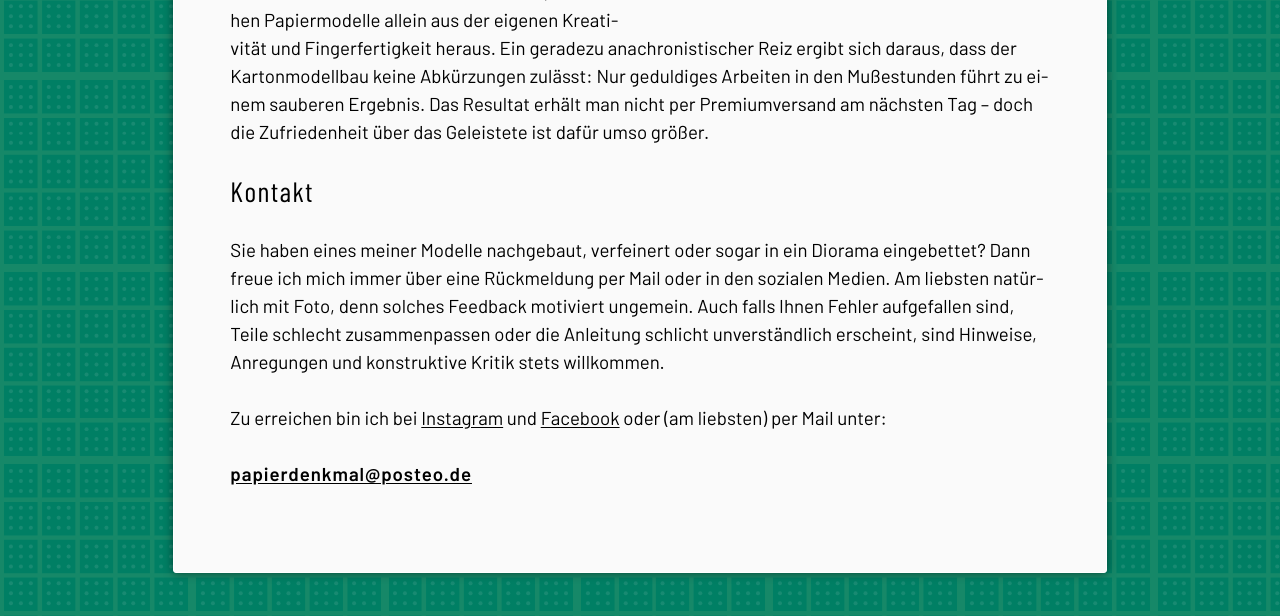
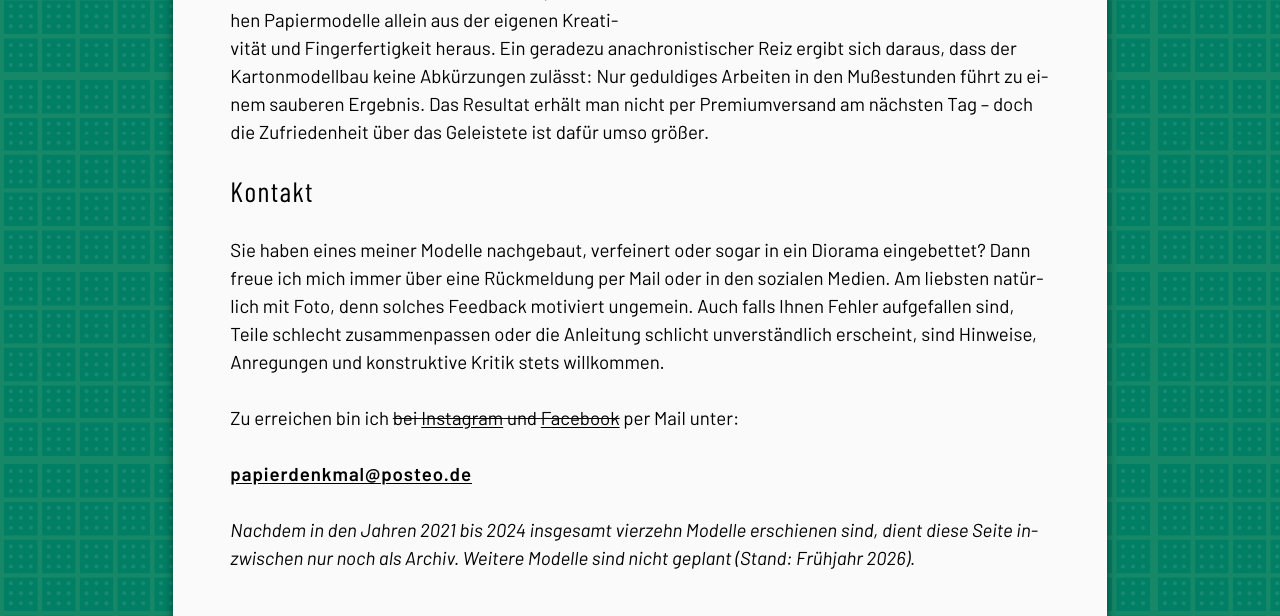
Before and after one commit to jnsnhs/paper-models-website, a plain HTML site: page ueber/index.html in a window 1280 px wide. Shown: the part 2616-3232 px from the top of the page. Drawn offline with Linux system fonts and the light colour scheme.

Commit message:
Small content change.

```diff
--- a/ueber/index.html
+++ b/ueber/index.html
@@ -56,7 +56,8 @@
 			<p>Rund 25 Jahre später ist meine Faszination für Papier und Karton ungebrochen. Heute schätze ich besonders die Einfachheit des Materials, das den eigenen Ideen nicht im Weg steht. Ohne im Fachhandel teure Plastikteile zu kaufen, entstehen Papiermodelle allein aus der eigenen Kreativität und Fingerfertigkeit heraus. Ein geradezu anachronistischer Reiz ergibt sich daraus, dass der Kartonmodellbau keine Abkürzungen zulässt: Nur geduldiges Arbeiten in den Mußestunden führt zu einem sauberen Ergebnis. Das Resultat erhält man nicht per Premiumversand am nächsten Tag – doch die Zufriedenheit über das Geleistete ist dafür umso größer.</p>
 			<h3>Kontakt</h3>
 			<p>Sie haben eines meiner Modelle nachgebaut, verfeinert oder sogar in ein Diorama eingebettet? Dann freue ich mich immer über eine Rückmeldung per Mail oder in den sozialen Medien. Am liebsten natürlich mit Foto, denn solches Feedback motiviert ungemein. Auch falls Ihnen Fehler aufgefallen sind, Teile schlecht zusammenpassen oder die Anleitung schlicht unverständlich erscheint, sind Hinweise, Anregungen und konstruktive Kritik stets willkommen. </p>
-			<p>Zu erreichen bin ich bei <a href="https://www.instagram.com/papierdenkmal/">Instagram</a> und <a href="https://www.facebook.com/profile.php?id=100077360343305">Facebook</a> oder (am liebsten) per Mail unter:<br><br><strong><a href="mailto:&#112;&#097;&#112;&#105;&#101;&#114;&#100;&#101;&#110;&#107;&#109;&#097;&#108;&#064;&#112;&#111;&#115;&#116;&#101;&#111;&#046;&#100;&#101;">&#112;&#097;&#112;&#105;&#101;&#114;&#100;&#101;&#110;&#107;&#109;&#097;&#108;&#064;&#112;&#111;&#115;&#116;&#101;&#111;&#046;&#100;&#101;</a></strong></p>
+			<p>Zu erreichen bin ich <del>bei <a href="https://www.instagram.com/papierdenkmal/">Instagram</a> und <a href="https://www.facebook.com/profile.php?id=100077360343305">Facebook</a></del> per Mail unter:<br><br><strong><a href="mailto:&#112;&#097;&#112;&#105;&#101;&#114;&#100;&#101;&#110;&#107;&#109;&#097;&#108;&#064;&#112;&#111;&#115;&#116;&#101;&#111;&#046;&#100;&#101;">&#112;&#097;&#112;&#105;&#101;&#114;&#100;&#101;&#110;&#107;&#109;&#097;&#108;&#064;&#112;&#111;&#115;&#116;&#101;&#111;&#046;&#100;&#101;</a></strong></p>
+			<p><em>Nachdem in den Jahren 2021 bis 2024 insgesamt vierzehn Modelle erschienen sind, dient diese Seite inzwischen nur noch als Archiv. Weitere Modelle sind nicht geplant (Stand: Frühjahr 2026).</em></p>
 		</div>
 		<div class="transparent container footer">
 			<div class="legal">
```
